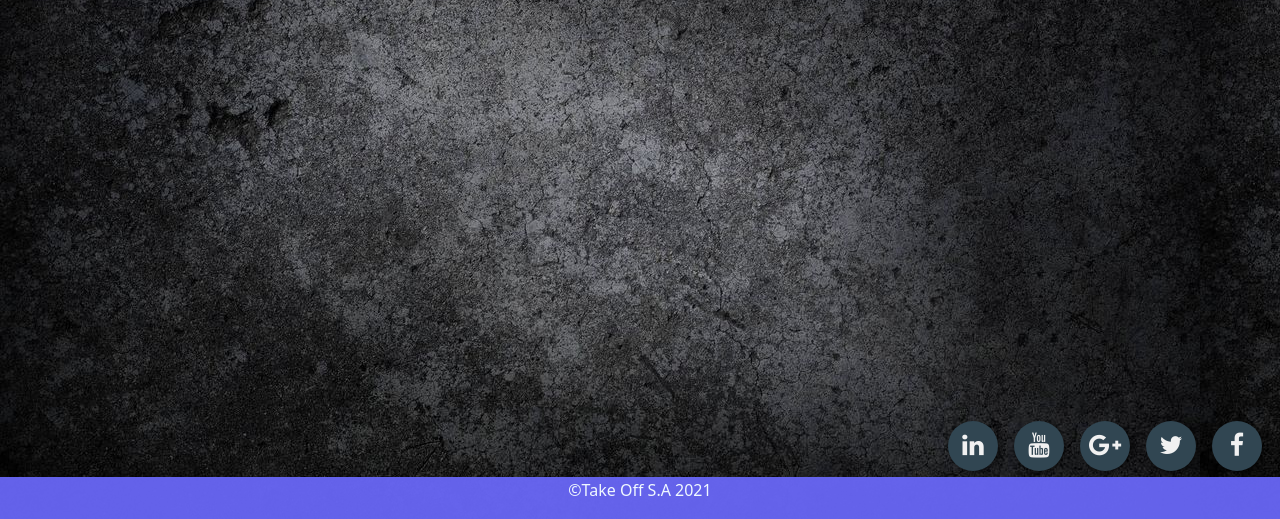
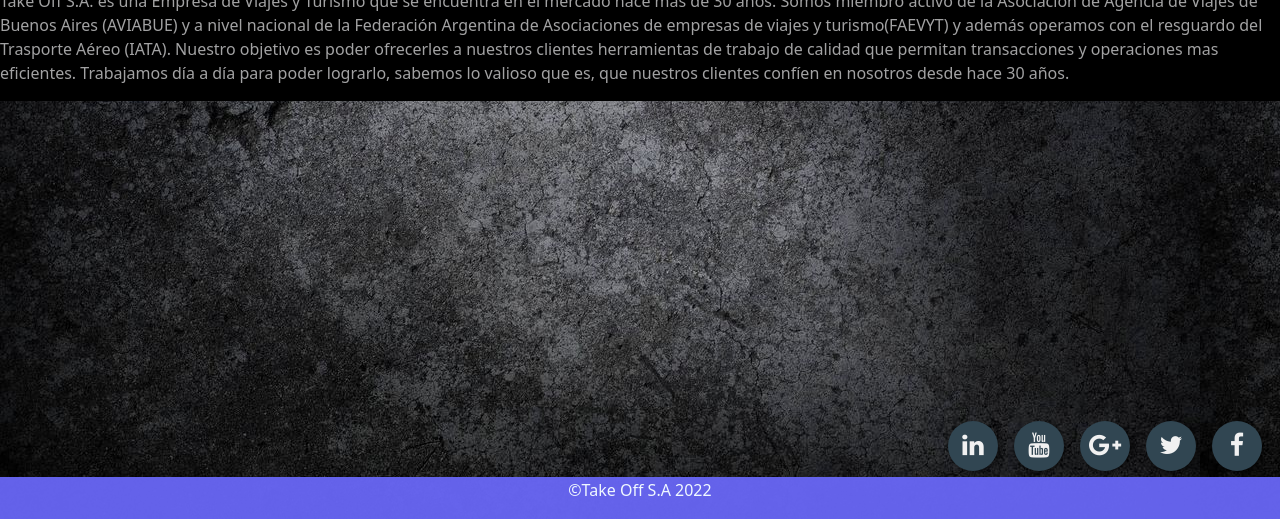
Before and after one commit to HectorMamani18/CoderPrueba, a plain HTML site: page index.html in a window 1280 px wide. Shown: the part 281-800 px from the top of the page. Drawn offline with nearby package versions, Linux system fonts and the light colour scheme.

Commit message:
corregi superposicion del navbar

```diff
--- a/estilos/estilos.css
+++ b/estilos/estilos.css
@@ -635,21 +635,22 @@ h1 {
     background-color: rgba(105, 103, 247, 0.947);
 padding: 0px;
 margin: 0px;
+
+
 }
 
 .tituloParrafo{
     background-color: black;
     color:rgb(162, 162, 163);
-    position: fixed;
-    top: 96px;
+    margin-top: 0px;
+
+
 
 
 }
 .primerParrafo{
     background-color: black;
     color: rgb(162, 162, 163);
-    display: flex;
-
 
 }
 
--- a/index.html
+++ b/index.html
@@ -54,11 +54,13 @@
     </header>
 
     <main class="tituloParrafo">
-        <h1 >¿Quienes somos? </h1>
-        <p class="primerParrafo">Take Off S.A. es una Empresa de Viajes y Turismo que se encuentra en el mercado hace más de 30 años. Somos
+        <h1>¿Quienes somos? </h1>
+        <p class="primerParrafo">Take Off S.A. es una Empresa de Viajes y Turismo que se encuentra en el mercado hace
+            más de 30 años. Somos
             miembro activo de la Asociación de Agencia de Viajes de Buenos Aires (AVIABUE) y a nivel nacional de la
             Federación Argentina de Asociaciones de empresas de viajes y turismo(FAEVYT) y además operamos con el
-            resguardo del Trasporte Aéreo (IATA). Nuestro objetivo es poder ofrecerles a nuestros clientes herramientas de trabajo de calidad que permitan
+            resguardo del Trasporte Aéreo (IATA). Nuestro objetivo es poder ofrecerles a nuestros clientes herramientas
+            de trabajo de calidad que permitan
             transacciones y operaciones mas eficientes. Trabajamos día a día para poder lograrlo, sabemos lo valioso
             que es, que nuestros clientes confíen en nosotros desde hace 30 años.</p>
     </main>
@@ -110,7 +112,7 @@
     <section>
         <footer class="marca">
 
-            <p>  ©Take Off S.A 2021 </p>
+            <p> ©Take Off S.A 2022 </p>
 
         </footer>
     </section>
```
